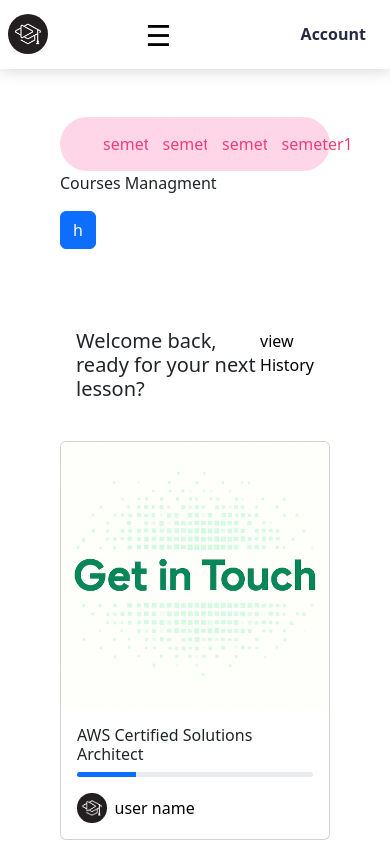
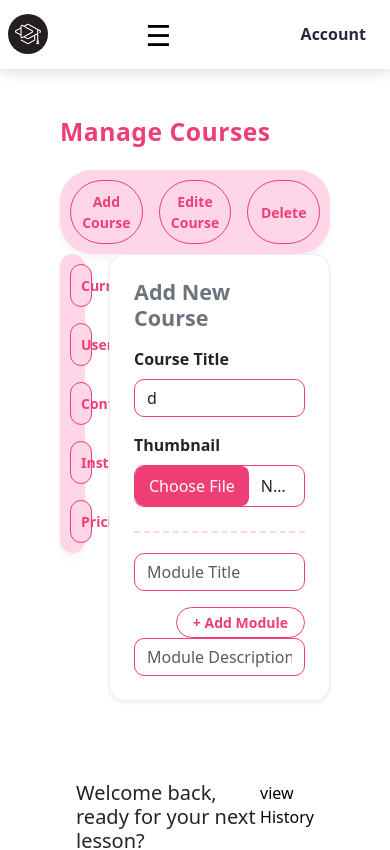
Before and after one commit to MostafaAbuayash/Courses-system-Coursack, an Angular app: page /courses in a window 390 px wide. Shown: the top 850 px of the page. Built offline with nearby package versions, Linux system fonts and the light colour scheme.

Commit message:
update on manage courses page

```diff
--- a/src/app/app.routes.ts
+++ b/src/app/app.routes.ts
@@ -15,7 +15,7 @@ import { ManageAccountsComponent } from './components/manage-accounts/manage-acc
 import { NewsContactComponent } from './components/news-contact/news-contact.component';
 import { InformationPanelComponent } from './components/information-panel/information-panel.component';
 import { AdminAccountComponent } from './components/admin-account/admin-account.component';
-
+import { MangeCourseComponent } from './components/Courses/mange-course/mange-course.component';
 
 export const routes: Routes = [
   { path: '', component: HomeComponent },
@@ -34,4 +34,5 @@ export const routes: Routes = [
   { path: 'Contactus', component: NewsContactComponent },
   { path: 'informationPanel', component: InformationPanelComponent },
   { path: 'adminAccount', component: AdminAccountComponent },
+  { path: 'manageCourses', component: MangeCourseComponent },
 ];
--- a/src/app/components/Courses/courses-page/courses-page.component.html
+++ b/src/app/components/Courses/courses-page/courses-page.component.html
@@ -1,12 +1,5 @@
 <div class="container p-5">
-  <div class="row">
-    <app-mange-course></app-mange-course>
-    <div class="col-12"><p>Courses Managment</p></div>
-    <div class="col-2">
-      <button class="btn btn-primary">h</button>
-    </div>
-    <div class="col-10"></div>
-  </div>
+  <app-mange-course></app-mange-course>
   <app-list-of-courses></app-list-of-courses>
   <div class="row row-icons py-5 gy-5 justify-content-center">
     <div class="col-12 py-5">
--- a/src/app/components/Courses/mange-course/mange-course.component.html
+++ b/src/app/components/Courses/mange-course/mange-course.component.html
@@ -1,14 +1,134 @@
-<div class="btn-ass row w-100 rounded-5 p-3 mx-auto text-center">
-  <div class="col-3">
-    <button class="btn rounded-5 BTN-Assi pt-0 w-100">semeter1</button>
+<div class="row">
+  <div class="col-12">
+    <h2 class="mb-4">Manage Courses</h2>
   </div>
-  <div class="col-3">
-    <button class="btn rounded-5 BTN-Assi pt-0 w-100">semeter1</button>
+  <div class="col-12">
+    <div class="btn-ass d-flex gap-3 w-100 text-center rounded-5">
+      <button class="btn rounded-5 BTN-Assi w-100">Add Course</button>
+      <button class="btn rounded-5 BTN-Assi w-100">Edite Course</button>
+      <button class="btn rounded-5 BTN-Assi w-100">Delete</button>
+    </div>
   </div>
-  <div class="col-3">
-    <button class="btn rounded-5 BTN-Assi w-100">semeter1</button>
+  <!-- Sidebar Buttons -->
+  <div class="col-2">
+    <div class="btn-ass d-flex flex-column gap-3 w-100 text-center rounded-5">
+      <button class="btn rounded-5 BTN-Assi w-100">Curriculum</button>
+      <button class="btn rounded-5 BTN-Assi w-100">Users</button>
+      <button class="btn rounded-5 BTN-Assi w-100">Content</button>
+      <button class="btn rounded-5 BTN-Assi w-100">Instructor</button>
+      <button class="btn rounded-5 BTN-Assi w-100">Pricing</button>
+    </div>
   </div>
-  <div class="col-3">
-    <button class="btn rounded-5 BTN-Assi pt-0 w-100">semeter1</button>
+
+  <!-- Main Content Area -->
+  <div class="col-10">
+    <div class="p-4 bg-light rounded-4 shadow-sm">
+      <form class="course-form">
+        <!-- Course Title and Thumbnail -->
+        <div class="mb-4">
+          <h4 class="mb-3 text-secondary fw-bold">Add New Course</h4>
+          <div class="row g-3">
+            <div class="col-md-8">
+              <label for="courseTitle" class="form-label fw-semibold"
+                >Course Title</label
+              >
+              <input
+                id="courseTitle"
+                type="text"
+                class="form-control"
+                placeholder="Enter course title"
+                [(ngModel)]="ReactCourse[0].title"
+                name="coursetitle"
+              />
+            </div>
+            <div class="col-md-4">
+              <label for="courseThumbnail" class="form-label fw-semibold"
+                >Thumbnail</label
+              >
+              <input id="courseThumbnail" type="file" class="form-control" />
+            </div>
+          </div>
+        </div>
+
+        <!-- Module Section -->
+        @for (item of ReactCourse; track $index) {
+        <div class="module-section mt-4">
+          <div class="row g-3 align-items-center">
+            <div class="col-md-8">
+              <input
+                type="text"
+                class="form-control"
+                placeholder="Module Title"
+                #ModuleName
+                name="ModuleName"
+              />
+            </div>
+            <div class="col-md-4 text-end">
+              <button
+                type="button"
+                class="btn btn-sm btn-outline-primary rounded-5 px-3"
+                (click)="addModule(ModuleName.value)"
+              >
+                + Add Module
+              </button>
+            </div>
+          </div>
+
+          @for (item of ReactCourse; track $index) {
+          <div class="row g-3">
+            <div class="col-md-12 d-flex gap-3">
+              <input
+                type="text"
+                class="form-control"
+                placeholder="Module Description"
+              />
+            </div>
+            @for (item of item.Module; track $index) {
+            <div class="col-md-12">
+              <h6 class="fw-bold text-secondary">{{ item.title }}</h6>
+              <button
+                type="button"
+                class="btn btn-sm btn-outline-danger rounded-5 px-3"
+                (click)="deleteModule($index)"
+              >
+                🗑 Delete
+              </button>
+
+              <div class="module-section m-5 p-4 border rounded-4">
+                <div
+                  class="d-flex justify-content-between align-items-center mb-3"
+                >
+                  <h6 class="fw-bold text-secondary">Add Lesson</h6>
+                  <button
+                    type="button"
+                    class="btn btn-sm btn-outline-primary rounded-5 px-3"
+                  >
+                    + Add Lesson
+                  </button>
+                </div>
+
+                <div class="row g-3">
+                  <div class="col-md-12">
+                    <input
+                      type="text"
+                      class="form-control"
+                      placeholder="Module Title"
+                    />
+                  </div>
+                  <div class="col-md-12">
+                    @for (item of item.lesson; track $index) {
+                    <h6 class="fw-bold text-secondary">{{ item.title }}</h6>
+                    }
+                  </div>
+                </div>
+              </div>
+            </div>
+            }
+          </div>
+          }
+        </div>
+        }
+      </form>
+    </div>
   </div>
 </div>
--- a/src/app/components/Courses/mange-course/mange-course.component.scss
+++ b/src/app/components/Courses/mange-course/mange-course.component.scss
@@ -1,22 +1,113 @@
+/* 🌸 Sidebar container */
 .btn-ass {
-  padding-top: 0 !important;
   background-color: #ffd6e8;
-  padding-bottom: 0 !important;
-  width: 100% !important;
+  width: 100%;
+  border-radius: 25px;
+  padding: 20px 10px;
+  box-shadow: 0 4px 10px rgba(0, 0, 0, 0.05);
+  transition: all 0.3s ease;
 }
 
+/* 🌸 Buttons inside sidebar */
 .BTN-Assi {
   background-color: #ffd6e8 !important;
   color: #ef3e76 !important;
-  padding: 14px !important;
+  border: 1px solid #ef3e76 !important;
+  border-radius: 20px;
+  padding: 12px !important;
   font-size: 16px;
+  font-weight: 600;
+  transition: all 0.3s ease;
 }
-.btn {
+
+.BTN-Assi:hover {
+  background-color: #ef3e76 !important;
+  color: #fff !important;
+  transform: translateY(-3px);
+  box-shadow: 0 8px 20px rgba(239, 62, 118, 0.25);
+}
+
+/* 🌸 Main area */
+.p-4.bg-light.rounded-4.shadow-sm {
+  background-color: #fff !important;
+  border: 1px solid #eee;
+  box-shadow: 0 4px 15px rgba(0, 0, 0, 0.05);
+  transition: all 0.3s ease;
+}
+
+.p-4.bg-light.rounded-4.shadow-sm:hover {
+  transform: translateY(-2px);
+}
+
+/* 🌸 Input styling */
+.course-form input[type="text"],
+.course-form input[type="file"] {
+  border-radius: 10px;
+  border: 1px solid #ef3e76;
+  box-shadow: none;
+}
+
+.course-form input:focus {
+  border-color: #ff6f9c;
+  box-shadow: 0 0 6px rgba(239, 62, 118, 0.3);
+}
+
+/* 🌸 Module section */
+.module-section {
+  border-top: 2px dashed #ffd6e8;
+  padding-top: 20px;
+}
+
+.module-section h5 {
+  color: #232a42;
+  font-weight: 600;
+}
+
+/* 🌸 Add buttons */
+.btn-outline-primary {
+  color: #ef3e76 !important;
+  border-color: #ef3e76 !important;
+  border-radius: 25px;
+  font-weight: 600;
+}
+
+.btn-outline-primary:hover {
+  background-color: #ef3e76 !important;
+  color: #fff !important;
+}
+
+/* 🌸 File upload button */
+input[type="file"]::-webkit-file-upload-button {
+  background-color: #ef3e76;
+  color: #fff;
+  border: none;
+  border-radius: 8px;
+  padding: 8px 14px;
+  cursor: pointer;
+  transition: all 0.3s ease;
+}
+
+input[type="file"]::-webkit-file-upload-button:hover {
+  background-color: #ff6f9c;
+}
+
+/* 🌸 Title */
+h2 {
   color: #ef3e76;
+  font-weight: 700;
+  letter-spacing: 0.5px;
 }
-.BTN-Assi:hover {
-  background-color: #ff6f9c !important;
-  transition: all 0.5s;
-  color: #ffd6e8 !important;
-  box-shadow: 0px 18px 19px 4px rgba(0, 0, 0, 0.1);
+
+/* 🌸 Responsive adjustments */
+@media (max-width: 768px) {
+  .d-flex.gap-2 {
+    flex-direction: column;
+  }
+  .btn-ass {
+    padding: 10px;
+  }
+  .BTN-Assi {
+    font-size: 14px;
+    padding: 10px !important;
+  }
 }
--- a/src/app/components/Courses/mange-course/mange-course.component.ts
+++ b/src/app/components/Courses/mange-course/mange-course.component.ts
@@ -1,12 +1,73 @@
 import { Component } from '@angular/core';
-
+import { NgModule } from '@angular/core';
+import { FormsModule } from '@angular/forms';
+interface Lesson {
+  id: string;
+  title: string;
+}
+interface Module {
+  id: string;
+  title: string;
+  lesson: Lesson[];
+}
+interface Course {
+  id: number;
+  title: string;
+  short_description: string;
+  language: string;
+  level: string;
+  instructors: string[];
+  thumbnail_url: string;
+  price: number;
+  Module: Module[];
+  created_at: string;
+  updated_at: string;
+  lessons_count: number;
+  published_at: string | null;
+  created_by: string;
+}
 @Component({
   selector: 'app-mange-course',
   standalone: true,
-  imports: [],
+  imports: [FormsModule, FormsModule],
   templateUrl: './mange-course.component.html',
-  styleUrl: './mange-course.component.scss'
+  styleUrl: './mange-course.component.scss',
 })
 export class MangeCourseComponent {
-
+  ReactCourse: Course[] = [
+    {
+      id: Date.now(),
+      title: 'd',
+      short_description: '',
+      language: 'en',
+      level: '',
+      instructors: ['user_123'],
+      thumbnail_url: 'https://cdn.example.com/courses/987/thumb.jpg',
+      price: 0,
+      Module: [],
+      lessons_count: 0,
+      published_at: null,
+      created_by: 'admin_1',
+      created_at: '2025-10-29T12:00:00Z',
+      updated_at: '2025-10-30T09:00:00Z',
+    },
+  ];
+  addModule(title: string) {
+    const newModule: Module = {
+      id: `module_${this.ReactCourse[0].Module.length + 1}`,
+      title: title || 'New Module',
+      lesson: [],
+    };
+    this.ReactCourse[0].Module.push(newModule);
+  }
+  addLesson(module: Module) {
+    const newLesson: Lesson = {
+      id: `lesson_${module.lesson.length + 1}`,
+      title: 'New Lesson',
+    };
+    module.lesson.push(newLesson);
+  }
+  deleteModule(index: number) {
+    this.ReactCourse[0].Module.splice(index, 1);
+  }
 }
--- a/src/app/components/admin-account/admin-account.component.html
+++ b/src/app/components/admin-account/admin-account.component.html
@@ -14,7 +14,7 @@
           <p>{{ admin.role }}</p>
           <p class="email">{{ admin.email }}</p>
           <button class="btn-edit me-2">Edit Profile</button>
-          <a class="btn-edit" routerLink="/courses">Manage courses</a>
+          <a class="btn-edit" routerLink="/manageCourses">Manage courses</a>
         </div>
       </div>
     </section>
```
Also changed, not shown: src/app/app.component.ts (+4 -5 lines).
